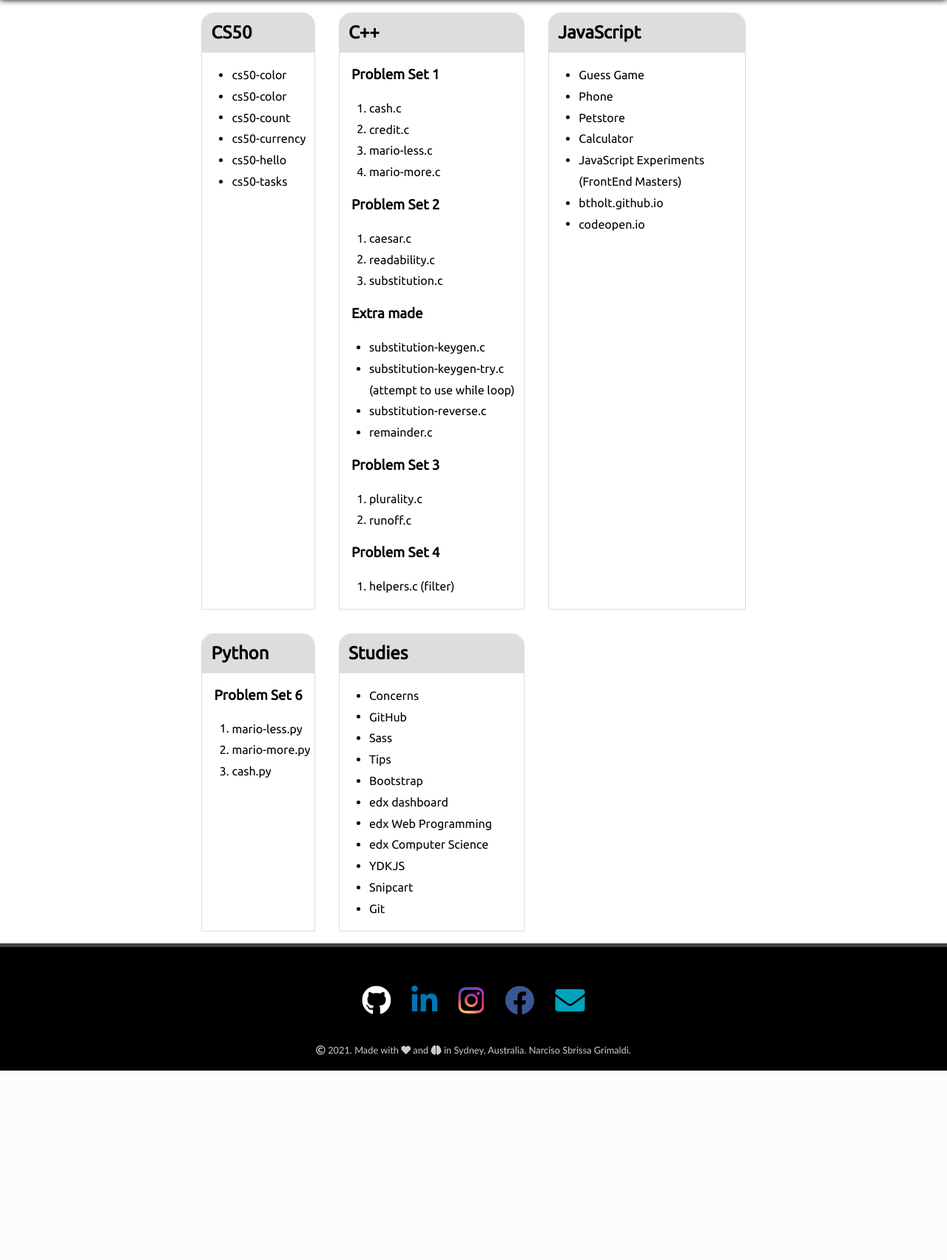
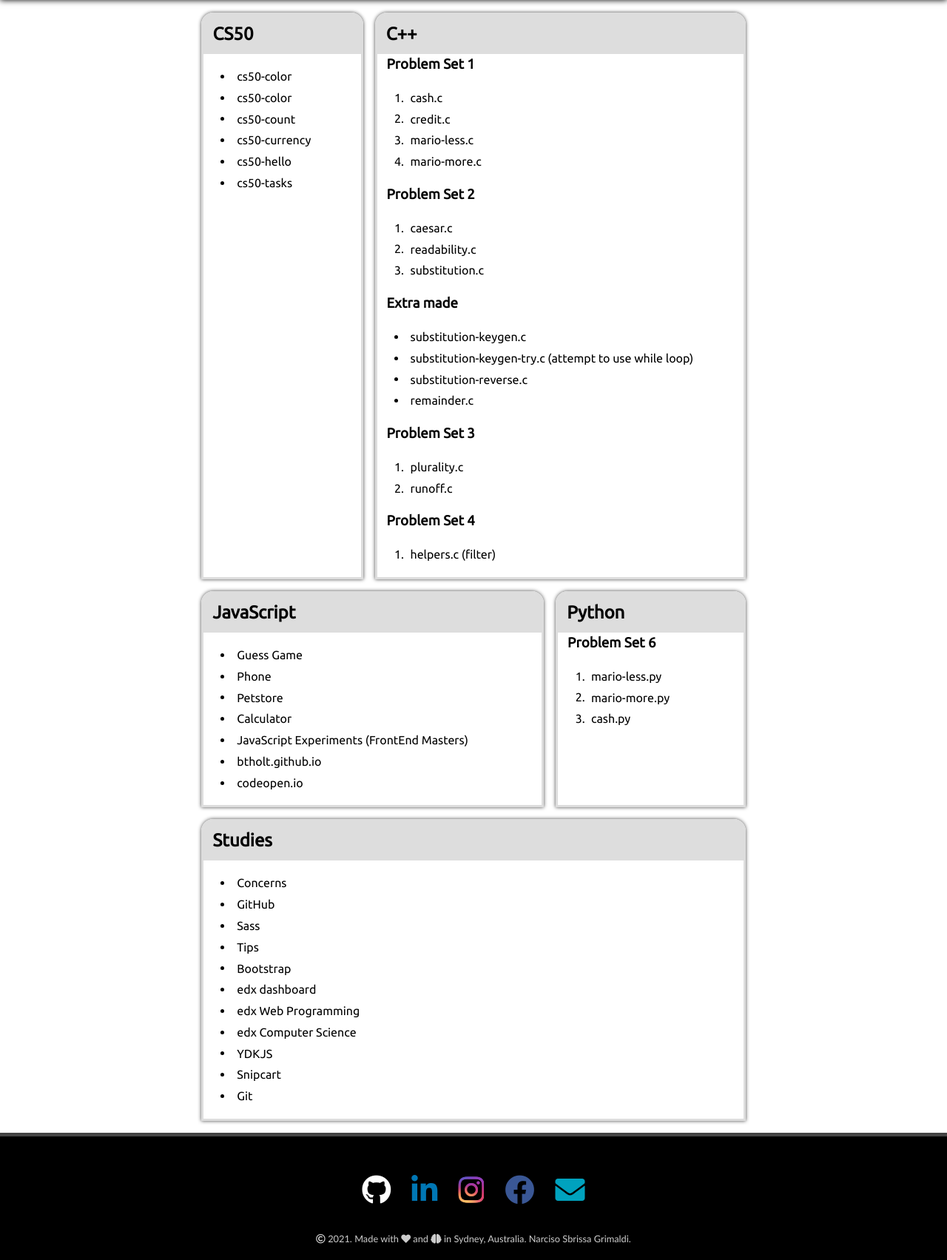
Before and after one commit to gdinarciso/gdinarciso.github.io, a PHP site: page /html/it.html in a window 1280 px wide. Shown: the part 135-1838 px from the top of the page at 74% size. Before the commit the page ends 1582 px from the top, so only its background shows below. Run offline with PHP 8.4, Linux system fonts and the light colour scheme; some web fonts are replaced.

Commit message:
31/7/21 update

```diff
--- a/css/default.css
+++ b/css/default.css
@@ -149,11 +149,7 @@ header nav .borderAni:hover:after {
 } */
 
 article {
-  padding-top: 8.5em;
-}
-
-article section {
-  margin: 1rem;
+  padding: 9.5rem 1rem 1rem 1rem;
 }
 
 article h3,
@@ -272,27 +268,33 @@ article.home .phrase {
 
 /* IT -------------------------------------------*/
 article.it {
-  display: grid;
-  grid-template-columns: auto auto auto;
+  display: flex;
+  justify-content: space-around;
+  flex-flow: row wrap;
+  align-items: stretch;
+  gap: 1rem;
 }
 
 article.it section {
-  border: .1rem solid #ddd;
+  flex-grow: 1;
+  border: .2rem solid #ddd;
   border-radius: 1rem 1rem 0 0;
+  box-shadow: 0 0 .3rem #444;
 }
 
-article.it section > h2 {
-  border-radius: inherit;
+article.it section h2:first-child {
+  padding: .5em;
+  border-radius: .7rem .7rem 0 0;
   background-color: #ddd;
-  padding: .5em;
 }
 
 article section h3 {
-  margin: inherit;
+  margin-left: .8rem;
 }
 
 article.it a {
-  padding: .3em 0;
+  padding: .3em;
+  margin-right: 1rem;
 }
 
 article.it a:hover {
```
